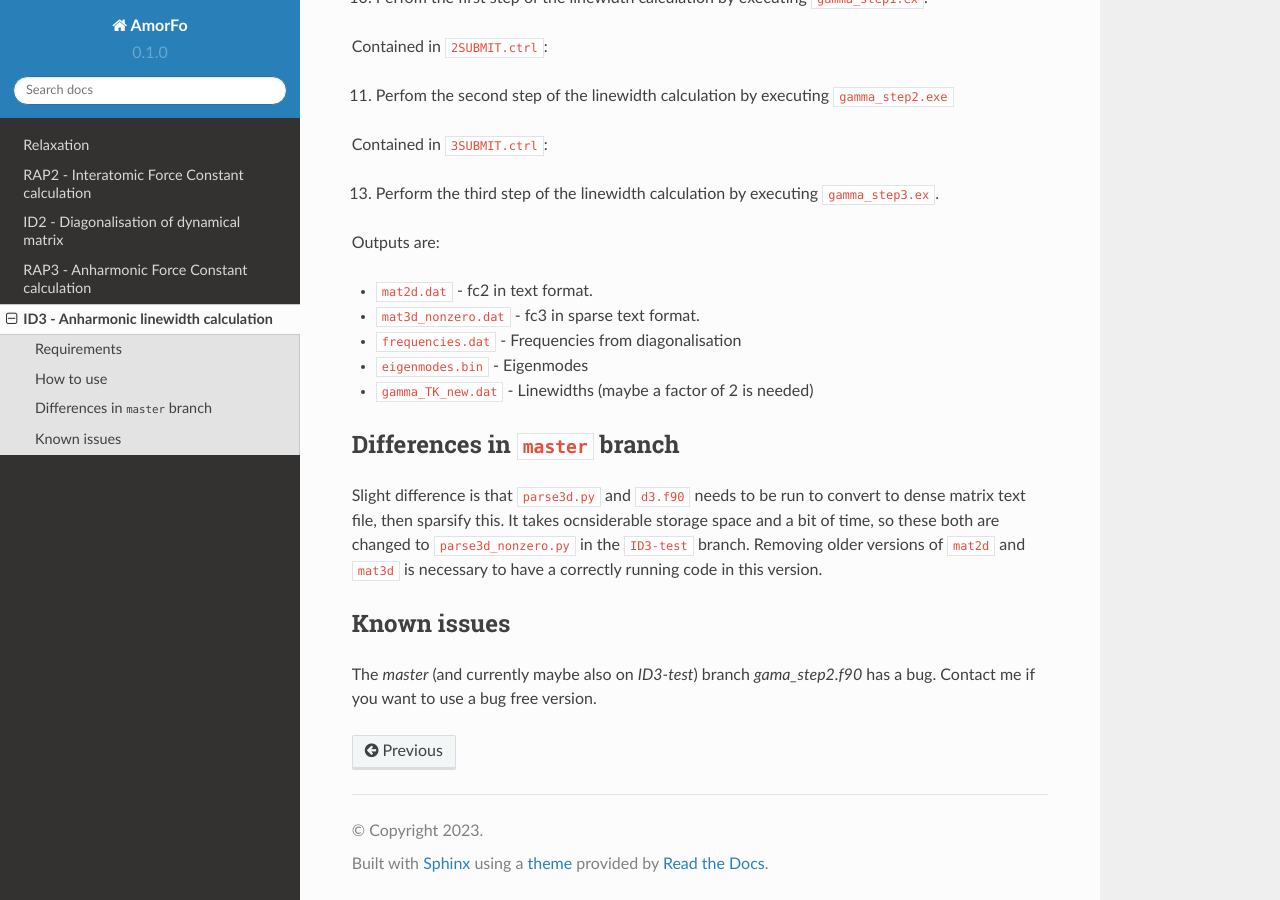
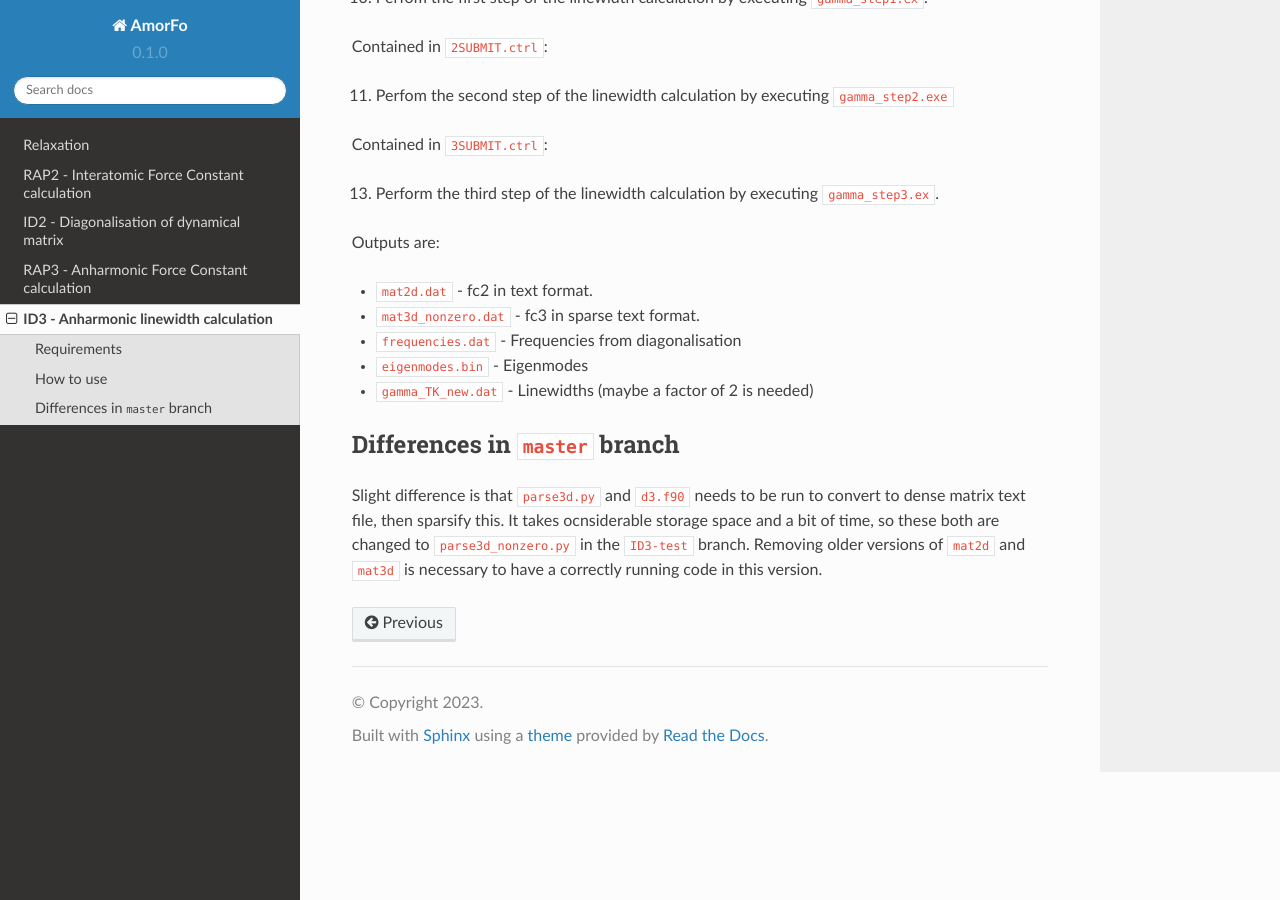
Before and after one commit to bp443/AmorDocs, a Sphinx documentation site: the page built from docs/source/id3.rst, in a window 1280 px wide and 900 px high, scrolled down 1020 px. Built offline with Sphinx 7.4.7 and the Read the Docs theme 2.0.0, drawn with Linux system fonts in a browser that asks for light colours.

Commit message:
Update id3.rst

```diff
--- a/docs/source/id3.rst
+++ b/docs/source/id3.rst
@@ -55,7 +55,3 @@ Differences in ``master`` branch
 ---------------------------------------
 
 Slight difference is that ``parse3d.py`` and ``d3.f90`` needs to be run to convert to dense matrix text file, then sparsify this. It takes ocnsiderable storage space and a bit of time, so these both are changed to ``parse3d_nonzero.py`` in the ``ID3-test`` branch. Removing older versions of ``mat2d`` and ``mat3d`` is necessary to have a correctly running code in this version.
-
-Known issues
-------------
-The `master` (and currently maybe also on `ID3-test`) branch `gama_step2.f90` has a bug. Contact me if you want to use a bug free version.
```
